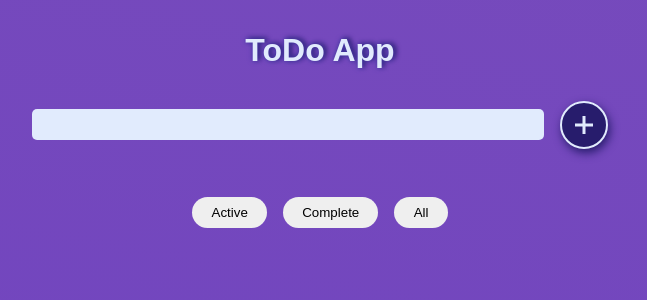
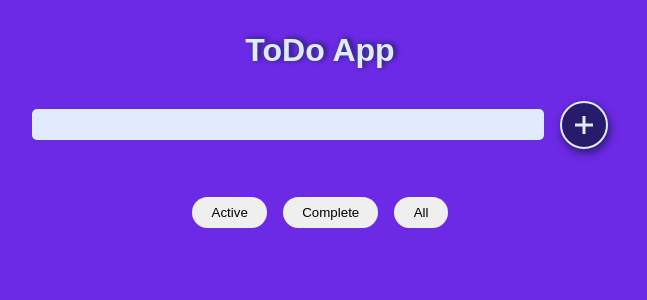
Before and after one commit to TheNewC0der-24/ToDo-Buddy, a React (Create React App) app: page / in a window 1280 px wide. Shown: the top 300 px of the page, without its empty margins (320-967 px from the left). Built offline with nearby package versions, Linux system fonts and the light colour scheme; a web font is replaced by a local one.

Commit message:
Change background color

```diff
--- a/src/css/main.css
+++ b/src/css/main.css
@@ -14,7 +14,7 @@ html {
 }
 
 body {
-    background: linear-gradient(190deg, #764abc 0%, #6f42c1 100%);
+    background: #6d2ae6;
     background-repeat: no-repeat;
     background-size: cover;
     background-attachment: fixed;
```
